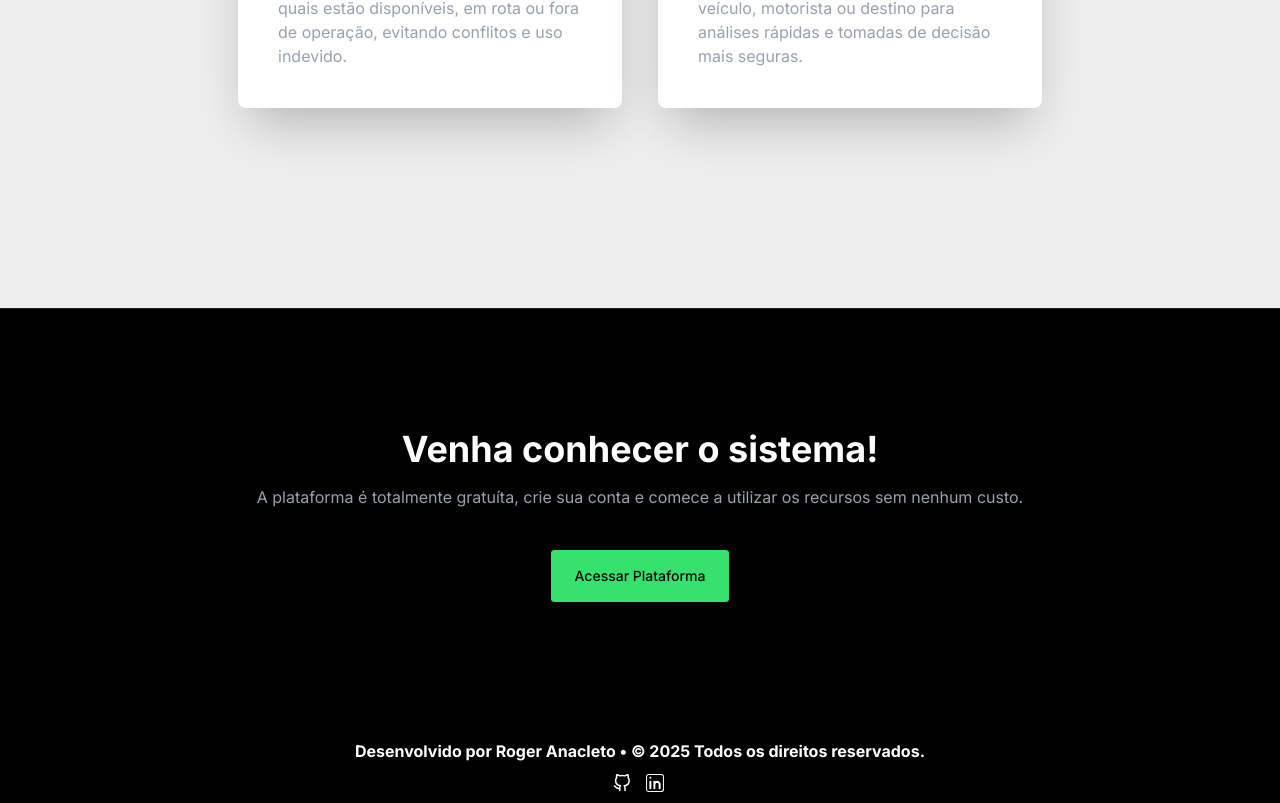
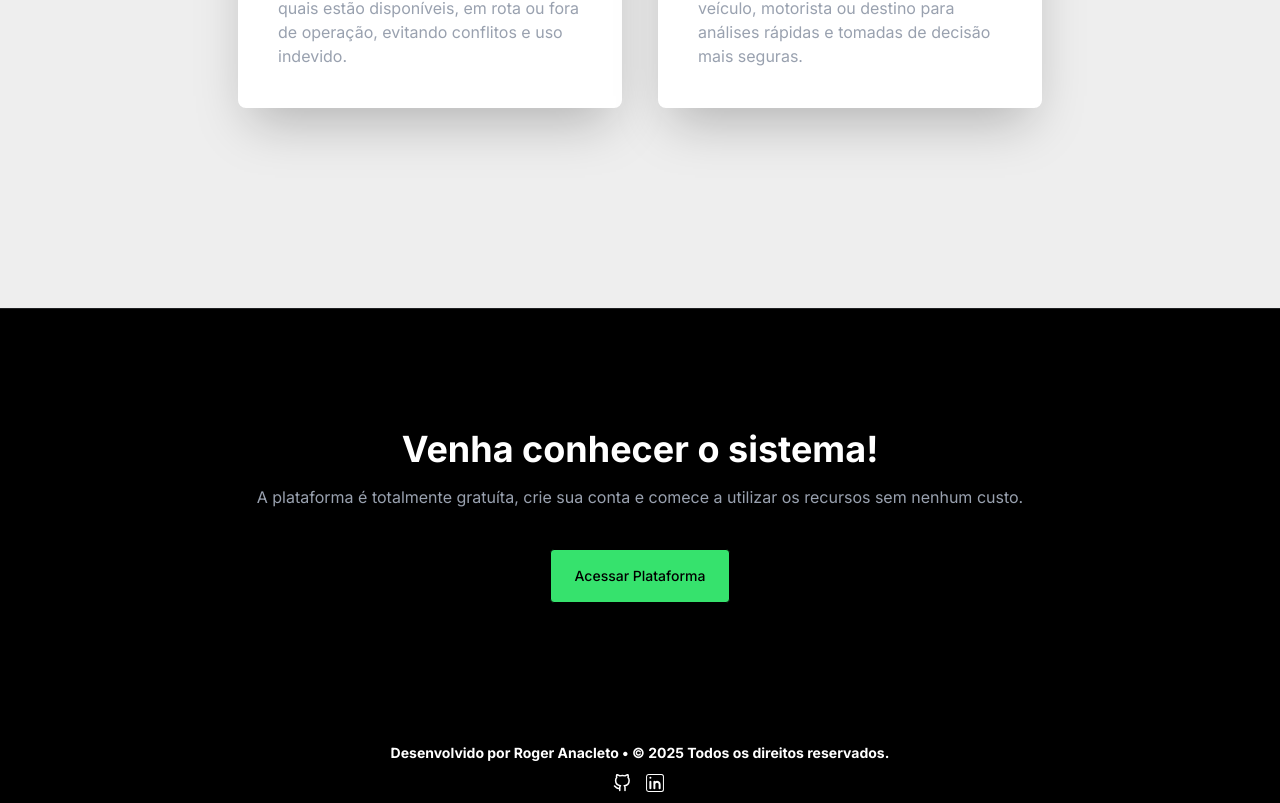
Before and after one commit to rogeranacleto/rota360-app, a React (Vite) app: page / in a window 1280 px wide. Shown: the part 3228-4031 px from the top of the page. Built offline with nearby package versions, Linux system fonts and the light colour scheme; no server answers; the database is empty.

Commit message:
style: text size change

```diff
--- a/src/components/FooterHome/index.tsx
+++ b/src/components/FooterHome/index.tsx
@@ -12,7 +12,7 @@
                 </Link>
             </div>
             <div className="absolute bottom-2 flex items-center flex-col" data-aos="fade-right" data-aos-duration="2500">
-                <p className="text-white font-bold text-center">Desenvolvido por Roger Anacleto • © 2025 Todos os direitos reservados.</p>
+                <p className="text-white font-bold text-center text-sm">Desenvolvido por Roger Anacleto • © 2025 Todos os direitos reservados.</p>
                 <div className="flex items-center gap-3 mt-2">
                     <a href="https://github.com/rogeranacleto" className="hover:scale-110 duration-300 ease-in-out" target="_blank">
                         <FiGithub className="text-white text-lg"/>
```
